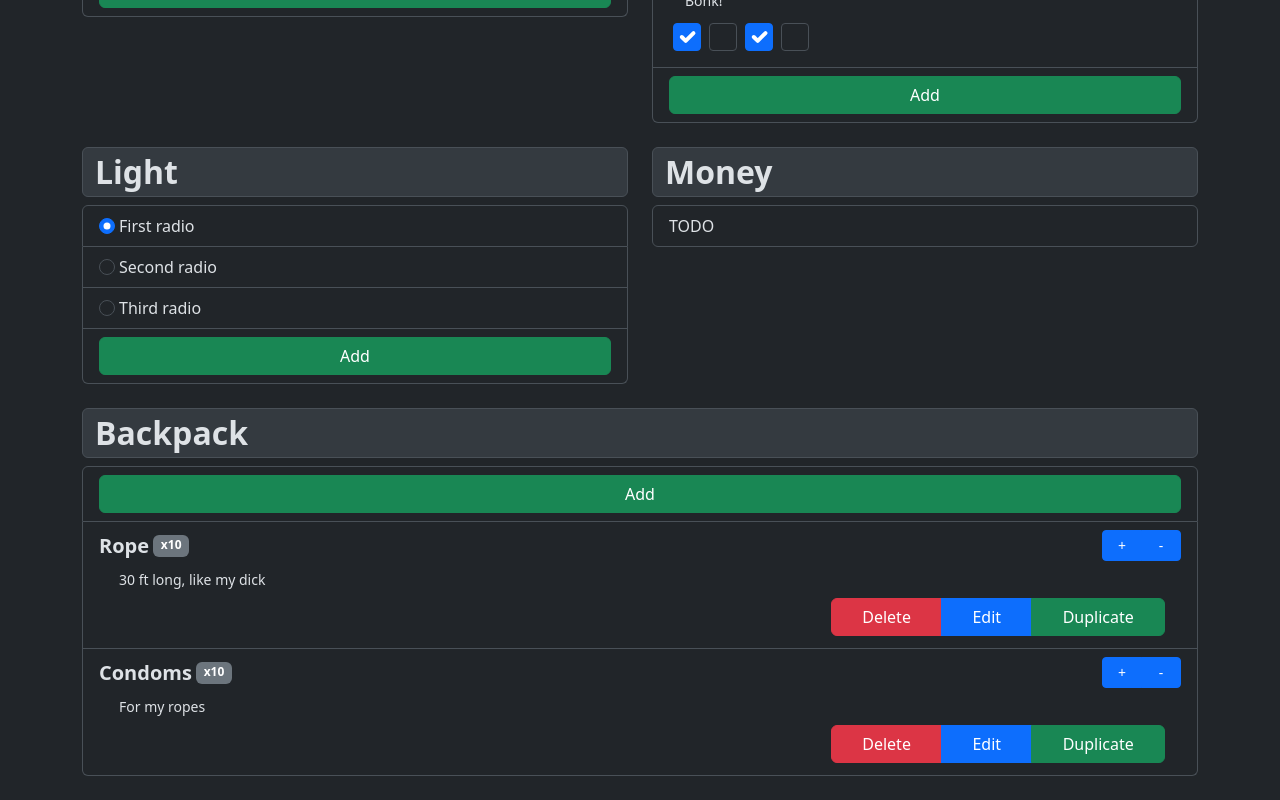
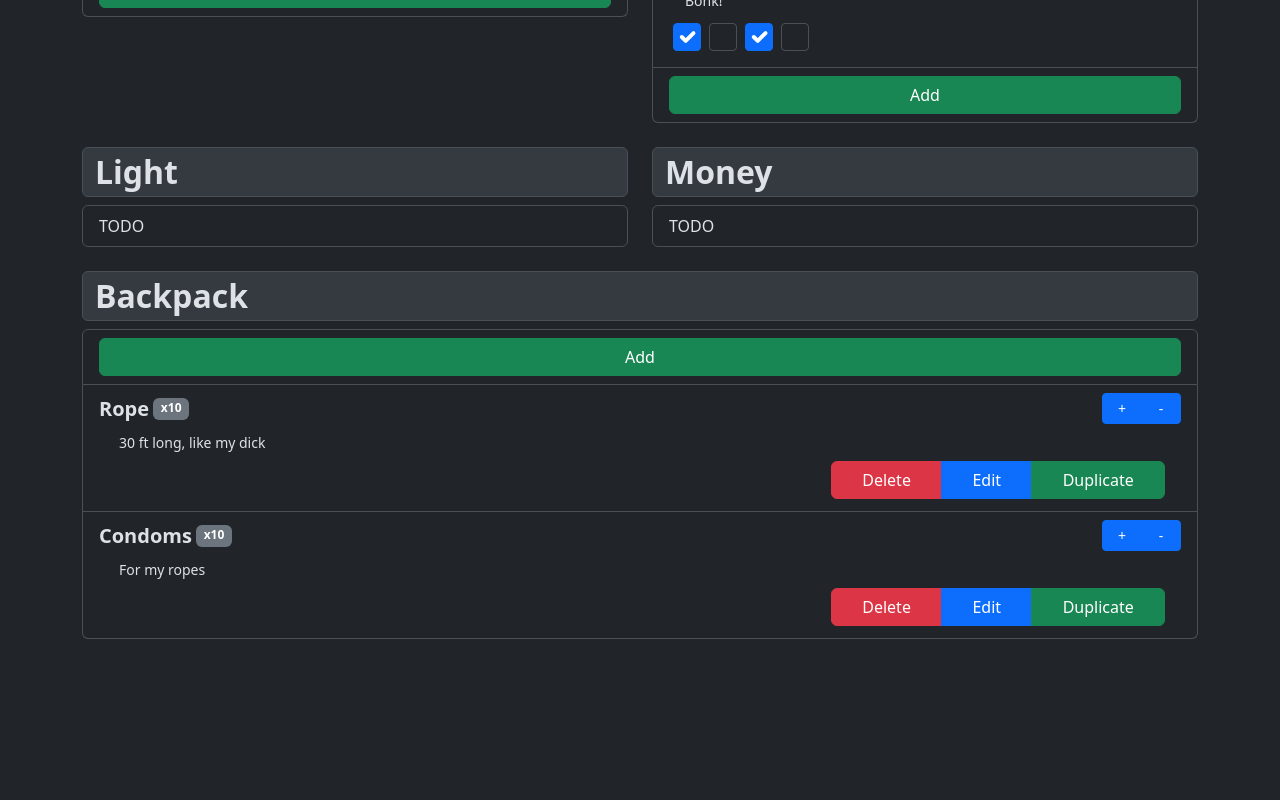
Before and after one commit to Barbarisko/DnDItemTracker, a Vue app in the folder vue-webapp/ItemTracker/: page / in a window 1280 px wide. Shown: the part 754-1554 px from the top of the page. After the commit the page ends 1417 px from the top, so only its background shows below. Built offline with nearby package versions, Linux system fonts and the light colour scheme.

Commit message:
workink on Use/Restore btns

```diff
--- a/vue-webapp/ItemTracker/src/App.vue
+++ b/vue-webapp/ItemTracker/src/App.vue
@@ -108,11 +108,12 @@ export default {
             <div class="pt-4 col-sm-12 col-md-6">
                 <TitleWithEdit :title="spellSlots.title" />
                 <ul class="pt-2 list-group">
-                    <li class="list-group-item" v-for="(charges, index) in spellSlots.levels">
+                    <li class="list-group-item" v-for="(charges, index) in spellSlots.levels" :key="index">
                         <SpellCharge :title="intToRoman(index + 1) + ' Level'" :charges="charges" />
                     </li>
                 </ul>
             </div>
+
             <div class="pt-4 col-sm-12 col-md-6">
                 <TitleWithEdit :title="spPowers.title" />
                 <ul class="pt-2 list-group">
@@ -152,27 +153,12 @@ export default {
 
                 </div>
             </div>
+
             <div class="pt-4 col-sm-12 col-md-6">
                 <Title :title="'Light'" />
                 <ul class="pt-2 list-group">
                     <li class="list-group-item">
-                        <input class="form-check-input me-1" type="radio" name="listGroupRadio" value="" id="firstRadio"
-                            checked>
-                        <label class="form-check-label" for="firstRadio">First radio</label>
-                    </li>
-                    <li class="list-group-item">
-                        <input class="form-check-input me-1" type="radio" name="listGroupRadio" value="" id="secondRadio">
-                        <label class="form-check-label" for="secondRadio">Second radio</label>
-                    </li>
-                    <li class="list-group-item">
-                        <input class="form-check-input me-1" type="radio" name="listGroupRadio" value="" id="thirdRadio">
-                        <label class="form-check-label" for="thirdRadio">Third radio</label>
-                    </li>
-                    <li class="list-group-item">
-                        <button type="button" class="btn btn-success" style="width: 100%;">
-                            Add
-                        </button>
-
+                        TODO
                     </li>
                 </ul>
             </div>
@@ -185,6 +171,7 @@ export default {
                     </li>
                 </ul>
             </div>
+
             <div class="pt-4 col-12">
                 <Title :title="'Backpack'" />
                 <ul class="pt-2 list-group">
--- a/vue-webapp/ItemTracker/src/components/SpellCharge.vue
+++ b/vue-webapp/ItemTracker/src/components/SpellCharge.vue
@@ -3,6 +3,26 @@ export default {
     props: {
         title: String,
         charges: Array
+    },
+    methods: {
+        onCheckBoxClick(event) {
+
+            this.charges[event.target.id] = event.target.checked;
+        },
+        useOneOf(event) {
+            var index = this.charges.findIndex(el => !el);
+            if (index === undefined) {
+                return;
+            }
+            this.charges[index] = true;
+        },
+        restoreOneOf(event) {
+            var index = this.charges.findLastIndex(el => el);
+            if (index === undefined) {
+                return;
+            }
+            this.charges[index] = false;
+        }
     }
 }
 </script>
@@ -15,17 +35,19 @@ export default {
             </div>
             <div class="col-6 pe-0 d-flex justify-content-end align-items-center">
                 <div class="btn-group" role="group" aria-label="Basic example">
-                    <button type="button" class="btn btn-primary btn-sm">Restore</button>
-                    <button type="button" class="btn btn-success btn-sm">Use</button>
+                    <button type="button" class="btn btn-primary btn-sm" @click="restoreOneOf">
+                        Restore
+                    </button>
+                    <button type="button" class="btn btn-success btn-sm" @click="useOneOf">
+                        Use
+                    </button>
                 </div>
             </div>
         </div>
 
         <div class="row p-2 pt-0 form-check-inline">
-            <input v-for="charge in charges"
-            class="ms-2 mt-2 form-check-input big-checkbox" type="checkbox"
-                id="inlineCheckbox1" value=""
-                :checked="charge">
+            <input v-for="(charge, index) in charges" :key="index" @click="onCheckBoxClick"
+                class="ms-2 mt-2 form-check-input big-checkbox" type="checkbox" :id="index" value="" :checked="charge">
         </div>
     </div>
 </template>
```
